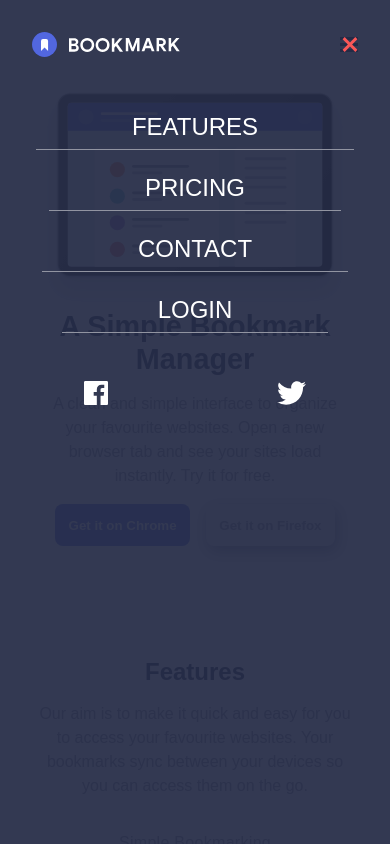
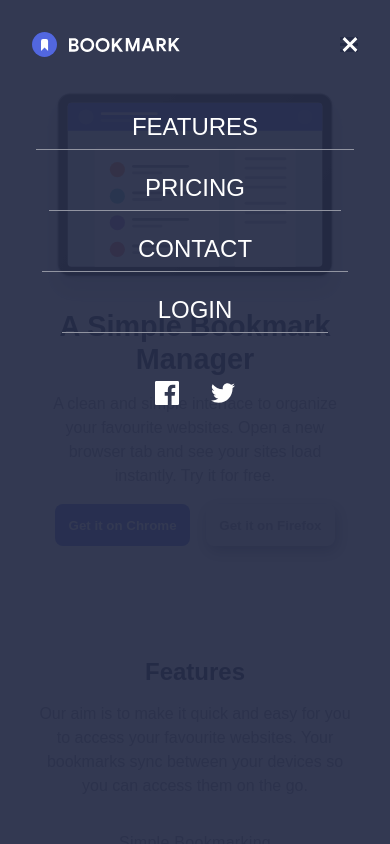
Before and after one commit to Soph-iee/bookmark-landing-page-master, a React (Vite) app in the folder bookmark-landingpage/: page / in a window 390 px wide. Both pictures are taken after a click on the picture 349 px from the left and 44 px from the top of the page. Shown: the top 844 px of the page. Built offline with nearby package versions, Linux system fonts and the light colour scheme.

Commit message:
icon colour

```diff
--- a/bookmark-landingpage/src/mobile.css
+++ b/bookmark-landingpage/src/mobile.css
@@ -8,7 +8,8 @@
   body {
     font-size: 100%;
     font-family: "Rubik", sans-serif;
-    /* position: relative; */
+    position: relative;
+
   }
   img {
     display: block;
@@ -24,6 +25,7 @@
     padding-top: 2rem;
     top: 0;
     left: 0;
+    /* overflow-y: hidden; */
   }
   .menu-modal ul {
     display: flex;
@@ -39,10 +41,10 @@
   }
   .menu-modal li:hover {
     border-bottom: 1px solid transparent;
-    background-color: #9194a1aa;
+    border: 2px solid #fff;
     border-radius: 3px;
     cursor: pointer;
-    transition: all ease-in-out 0.3s;
+    transition: all ease-in 0.2s;
   }
   .menu-modal header {
     display: flex;
@@ -239,6 +241,9 @@
 
   .socials {
     display: flex;
-    justify-content: space-around;
+    /* justify-content: space-around; */
+    gap: 2rem;
+    justify-content: center;
+    align-items: center;
   }
 }
--- a/bookmark-landingpage/src/mobileNav.jsx
+++ b/bookmark-landingpage/src/mobileNav.jsx
@@ -13,7 +13,7 @@ function MobileNavbar() {
       <nav className="mobile-navbar">
         <img src={headerlogo} alt="bookmark-logo" />
         {click && (
-          <div className="menu-modal">
+          <div className="menu-modal" style={{ overflowY: "hidden" }}>
             <header>
               <img src={logo} alt="bookmark-logo" />
               <span>
```
Also changed, not shown: bookmark-landingpage/public/images/icon-close.svg.
